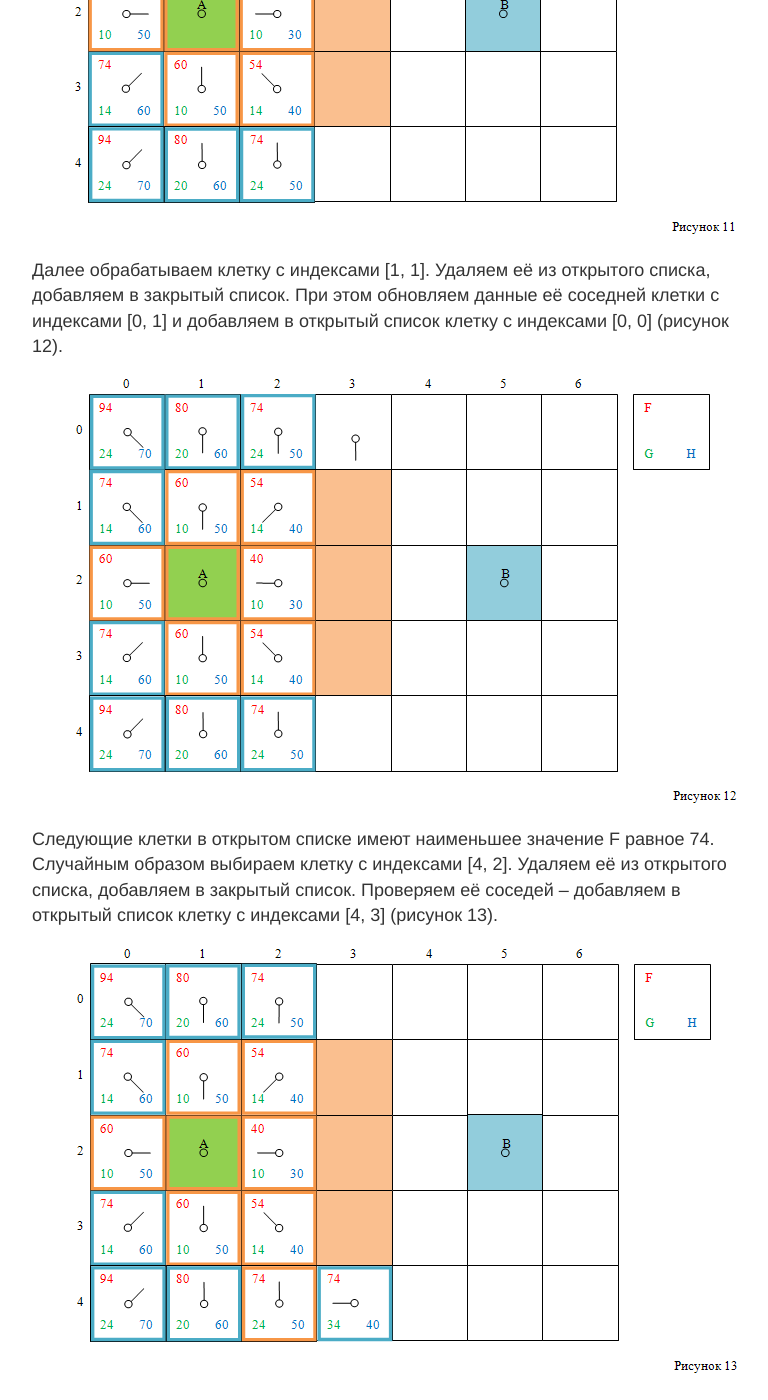
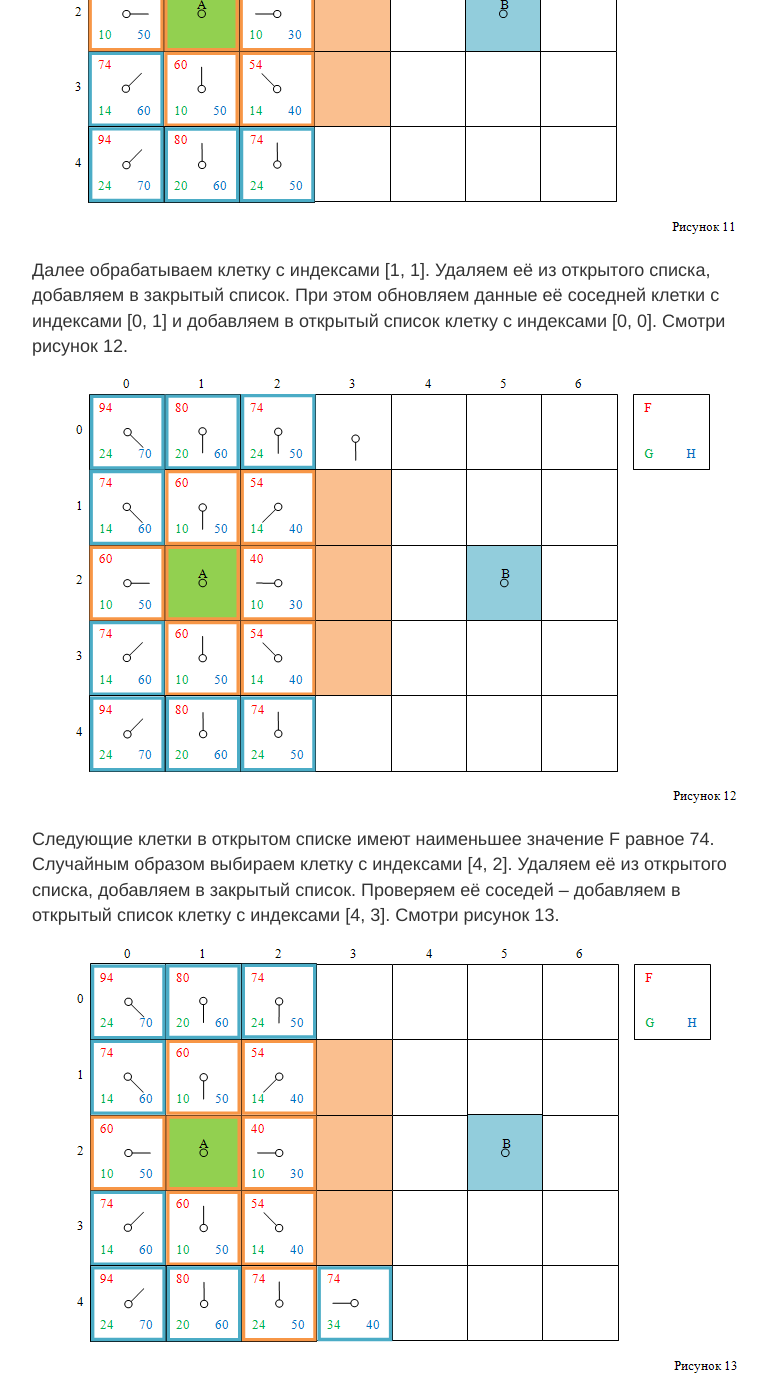
Before and after one commit to vitalissius/vitalissius.github.io, a Jekyll site: the page built from _posts/2016-9-12-A-Star-Pathfinding-for-Beginners.md, in a window 1280 px wide and 1400 px high, scrolled down 8505 px. Shown: the whole window, without its empty margins (248-1016 px from the left). Built offline with Jekyll 4.4.1, drawn with Linux system fonts in a browser that asks for light colours; some of the changed text lies outside the part shown.

Commit message:
Update 2016-9-12-A-Star-Pathfinding-for-Beginners.md

```diff
--- a/_posts/2016-9-12-A-Star-Pathfinding-for-Beginners.md
+++ b/_posts/2016-9-12-A-Star-Pathfinding-for-Beginners.md
@@ -76,7 +76,7 @@ F = G + H (1)
 
 [<img src="{{ site.baseurl }}/images/astar/astarimag09.PNG" alt="Рисунок 9"/>]({{ site.baseurl }}/images/astar/astarimag09.PNG)
 
-Сейчас в открытом списке находится две клетки с наименьшим значением F равным 60. Случайным образом выбираем клетку с индексами [3, 1]. Удаляем её из открытого списка, добавляем в закрытый список. Проверяем её соседей (добавляем в открытый список клетку с индексами [4, 0] и у клетки с индексами [4, 1], уже находящейся в открытом списке, обновляем значение F и меняем указатель на родителя, теперь он ссылается на текущую клетку, с индексами [3, 1]) (смотри рисунок 10).
+Сейчас в открытом списке находится две клетки с наименьшим значением F равным 60. Случайным образом выбираем клетку с индексами [3, 1]. Удаляем её из открытого списка, добавляем в закрытый список. Проверяем её соседей (добавляем в открытый список клетку с индексами [4, 0] и у клетки с индексами [4, 1], уже находящейся в открытом списке, обновляем значение F и меняем указатель на родителя, теперь он ссылается на текущую клетку, с индексами [3, 1]). Смотри рисунок 10.
 
 [<img src="{{ site.baseurl }}/images/astar/astarimag10.PNG" alt="Рисунок 10"/>]({{ site.baseurl }}/images/astar/astarimag10.PNG)
 
@@ -84,11 +84,11 @@ F = G + H (1)
 
 [<img src="{{ site.baseurl }}/images/astar/astarimag11.PNG" alt="Рисунок 11"/>]({{ site.baseurl }}/images/astar/astarimag11.PNG)
 
-Далее обрабатываем клетку с индексами [1, 1]. Удаляем её из открытого списка, добавляем в закрытый список. При этом обновляем данные её соседней клетки с индексами [0, 1] и добавляем в открытый список клетку с индексами [0, 0] (рисунок 12).
+Далее обрабатываем клетку с индексами [1, 1]. Удаляем её из открытого списка, добавляем в закрытый список. При этом обновляем данные её соседней клетки с индексами [0, 1] и добавляем в открытый список клетку с индексами [0, 0]. Смотри рисунок 12.
 
 [<img src="{{ site.baseurl }}/images/astar/astarimag12.PNG" alt="Рисунок 12"/>]({{ site.baseurl }}/images/astar/astarimag12.PNG)
 
-Следующие клетки в открытом списке имеют наименьшее значение F равное 74. Случайным образом выбираем клетку с индексами [4, 2]. Удаляем её из открытого списка, добавляем в закрытый список. Проверяем её соседей – добавляем в открытый список клетку с индексами [4, 3] (рисунок 13).
+Следующие клетки в открытом списке имеют наименьшее значение F равное 74. Случайным образом выбираем клетку с индексами [4, 2]. Удаляем её из открытого списка, добавляем в закрытый список. Проверяем её соседей – добавляем в открытый список клетку с индексами [4, 3]. Смотри рисунок 13.
 
 [<img src="{{ site.baseurl }}/images/astar/astarimag13.PNG" alt="Рисунок 13"/>]({{ site.baseurl }}/images/astar/astarimag13.PNG)
 
@@ -100,7 +100,7 @@ F = G + H (1)
 
 [<img src="{{ site.baseurl }}/images/astar/astarimag15.PNG" alt="Рисунок 15"/>]({{ site.baseurl }}/images/astar/astarimag15.PNG)
 
-Следующая клетка с наименьшим значением F это клетка с индексами [3, 5]. Выбираем её, удаляем из открытого списка, добавляем в закрытый список. Обрабатываем её соседние клетки, при этом в открытый список добавляются клетки с индексами [2, 4], [3, 6], [2, 6] и целевая клетка с индексами [2, 5] (рисунок 16).
+Следующая клетка с наименьшим значением F это клетка с индексами [3, 5]. Выбираем её, удаляем из открытого списка, добавляем в закрытый список. Обрабатываем её соседние клетки, при этом в открытый список добавляются клетки с индексами [2, 4], [3, 6], [2, 6] и целевая клетка с индексами [2, 5]. Смотри рисунок 16.
 
 [<img src="{{ site.baseurl }}/images/astar/astarimag16.PNG" alt="Рисунок 16"/>]({{ site.baseurl }}/images/astar/astarimag16.PNG)
 
```
